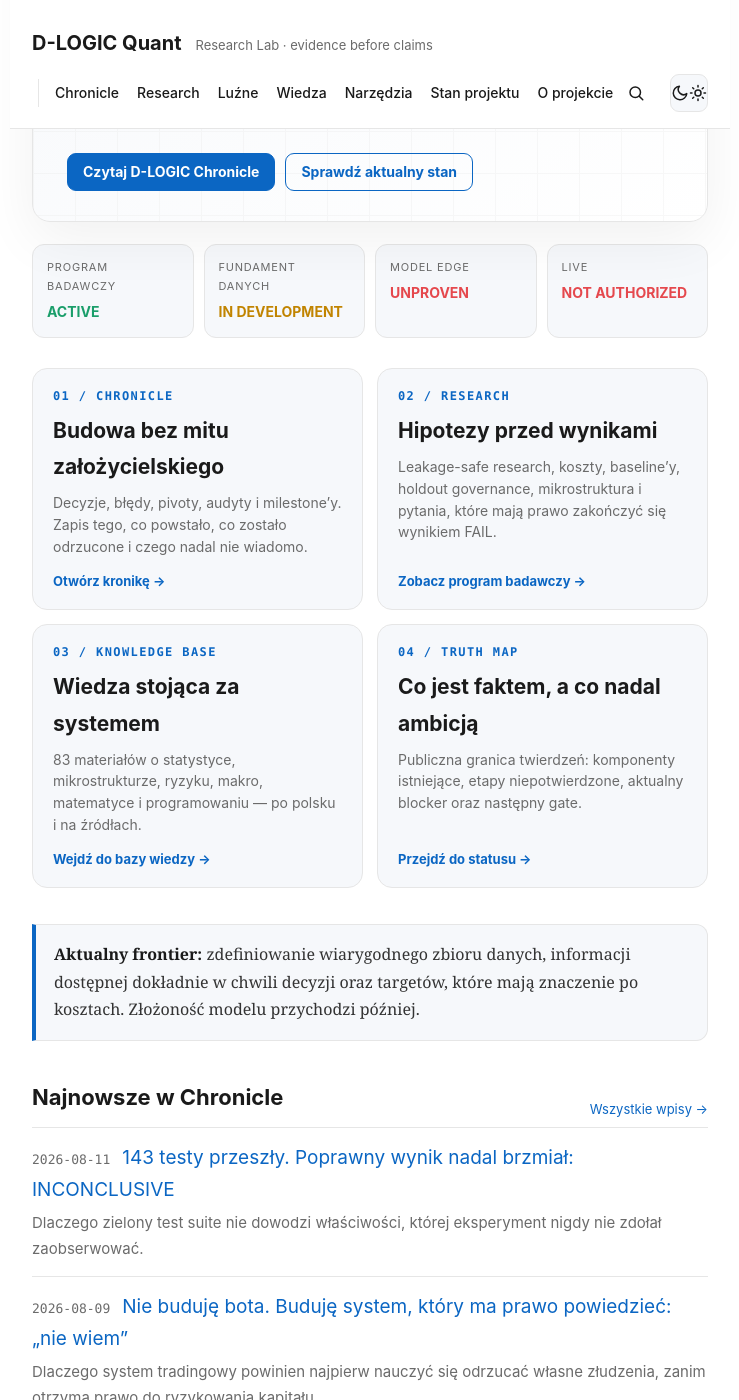
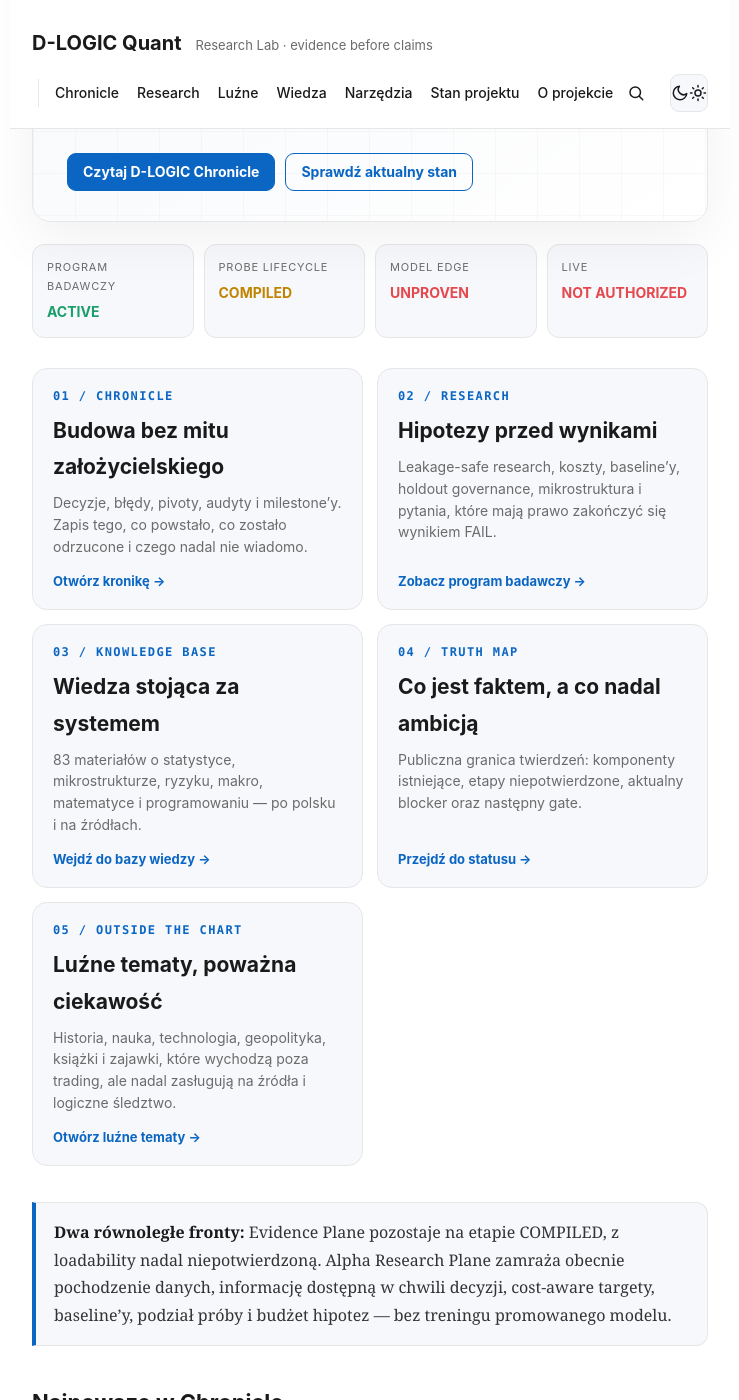
Before and after one commit to rdemb/dlogic-quant, a Jekyll site: the page built from index.html, in a window 1280 px wide and 1400 px high, scrolled down 323 px. Shown: the whole window, without its empty margins (270-1009 px from the left). Built offline with Jekyll 4.4.1, drawn with Linux system fonts in a browser that asks for light colours; some of the changed text lies outside the part shown.

Commit message:
Surface new research and Loose Topics on landing

```diff
--- a/index.html
+++ b/index.html
@@ -5,6 +5,8 @@
 ---
 {% assign edu = site.posts | where: "category", "edukacja" %}
 {% assign chron = site.posts | where: "category", "algo" %}
+{% assign res = site.posts | where: "category", "research" %}
+{% assign loose = site.posts | where: "category", "luzne" %}
 
 <section class="lab-hero">
   <p class="lab-kicker">Independent Quant Research Lab</p>
@@ -18,7 +20,7 @@
 
 <div class="lab-status" aria-label="Publiczny status projektu">
   <div class="status-card"><small>Program badawczy</small><b class="ok">ACTIVE</b></div>
-  <div class="status-card"><small>Fundament danych</small><b class="warn">IN DEVELOPMENT</b></div>
+  <div class="status-card"><small>Probe lifecycle</small><b class="warn">COMPILED</b></div>
   <div class="status-card"><small>Model edge</small><b class="lock">UNPROVEN</b></div>
   <div class="status-card"><small>LIVE</small><b class="lock">NOT AUTHORIZED</b></div>
 </div>
@@ -48,9 +50,15 @@
     <p>Publiczna granica twierdzeń: komponenty istniejące, etapy niepotwierdzone, aktualny blocker oraz następny gate.</p>
     <span class="go">Przejdź do statusu →</span>
   </a>
+  <a class="lab-card" href="{{ '/luzne-tematy/' | relative_url }}">
+    <span class="num">05 / OUTSIDE THE CHART</span>
+    <h2>Luźne tematy, poważna ciekawość</h2>
+    <p>Historia, nauka, technologia, geopolityka, książki i zajawki, które wychodzą poza trading, ale nadal zasługują na źródła i logiczne śledztwo.</p>
+    <span class="go">Otwórz luźne tematy →</span>
+  </a>
 </div>
 
-<div class="lab-note"><strong>Aktualny frontier:</strong> zdefiniowanie wiarygodnego zbioru danych, informacji dostępnej dokładnie w chwili decyzji oraz targetów, które mają znaczenie po kosztach. Złożoność modelu przychodzi później.</div>
+<div class="lab-note"><strong>Dwa równoległe fronty:</strong> Evidence Plane pozostaje na etapie COMPILED, z loadability nadal niepotwierdzoną. Alpha Research Plane zamraża obecnie pochodzenie danych, informację dostępną w chwili decyzji, cost-aware targety, baseline’y, podział próby i budżet hipotez — bez treningu promowanego modelu.</div>
 
 <div class="section-head">
   <h2>Najnowsze w Chronicle</h2>
@@ -60,9 +68,16 @@
 {% for post in chron limit:4 %}
   <li><span class="d">{{ post.date | date: "%Y-%m-%d" }}</span><a href="{{ post.url | relative_url }}">{{ post.title }}</a>{% if post.description %}<span class="ds">{{ post.description }}</span>{% endif %}</li>
 {% endfor %}
-{% if chron.size == 0 %}
-  <li><span class="ds">Pierwszy artykuł Chronicle jest przygotowywany do publikacji w tej wersji strony.</span></li>
-{% endif %}
+</ul>
+
+<div class="section-head">
+  <h2>Najnowsze w Research</h2>
+  <a href="{{ '/research/' | relative_url }}">Wszystkie notatki →</a>
+</div>
+<ul class="posts">
+{% for post in res limit:4 %}
+  <li><span class="d">{{ post.date | date: "%Y-%m-%d" }}</span><a href="{{ post.url | relative_url }}">{{ post.title }}</a>{% if post.description %}<span class="ds">{{ post.description }}</span>{% endif %}</li>
+{% endfor %}
 </ul>
 
 <div class="section-head">
```
